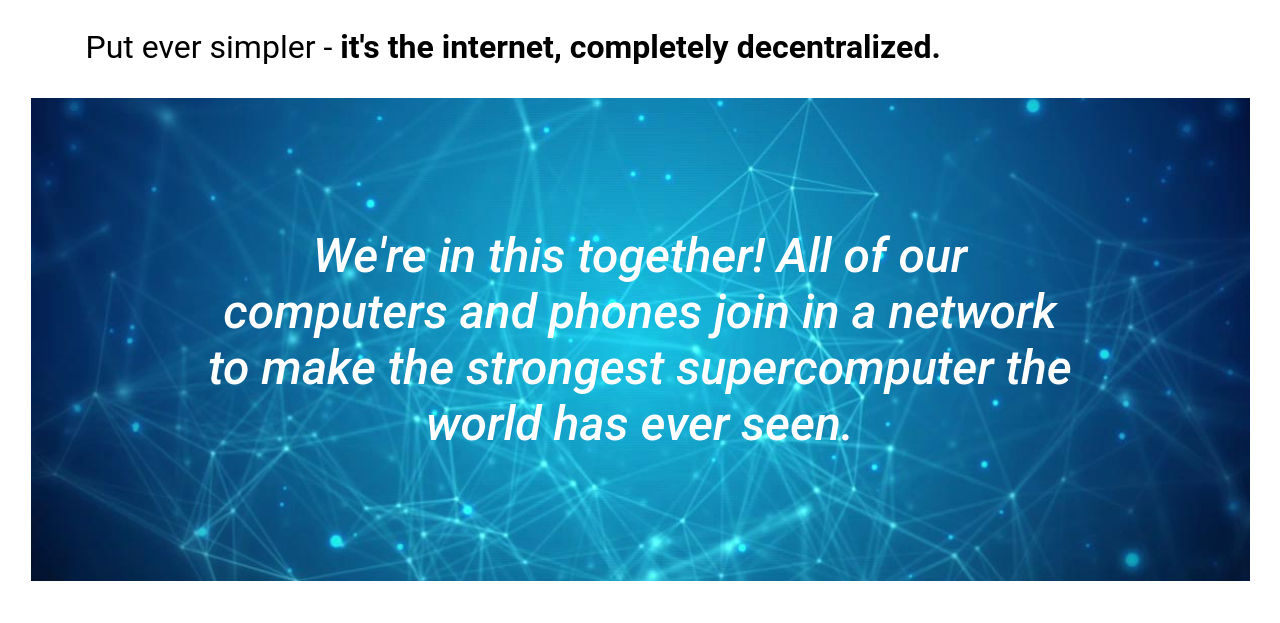
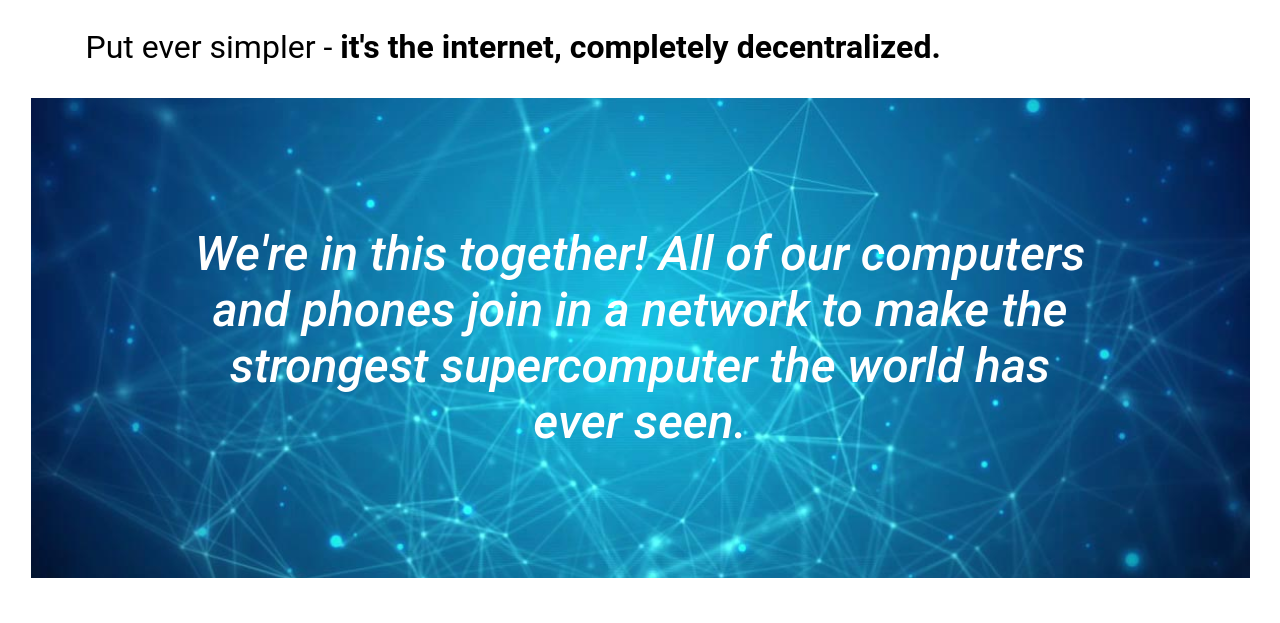
Before and after one commit to SergeyErmolaev/piedpiper, a plain HTML site: page index.html in a window 1280 px wide. Shown: the part 1048-1671 px from the top of the page. Drawn offline with Linux system fonts and the light colour scheme.

Commit message:
corrected hero

```diff
--- a/css/style.css
+++ b/css/style.css
@@ -129,21 +129,44 @@ nav a{
 sup { vertical-align: baseline; position: relative; top: -1.1em; }
 sub { vertical-align: baseline; position: relative; bottom: -1.1em; }
 
+.hero {
+  /*padding: 128px 0;
+  padding: 128px 0;background-image: url('../img/neurons.png');
+  background-size: cover;*/ /*Это у степика было*/
+}
+
+.hero .container {
+  padding: 128px 163px;
+  background-image: url('../img/neurons.png');
+  background-size: cover;
+}
+/*
 .banner .container{
   display: flex;
-  height: 483px;
-  background: 50% 50%/1219px 483px url('../img/neurons.png') no-repeat;
+  padding: 128px 0;/*Работа над ошибками*/
+  /*height: 483px;
+  background: 100% 100%/1219px 483px url('../img/neurons.png') no-repeat;
   color: #ffffff;
   text-align: center;
   padding: 0;
 }
-
-.banner p{
+*/
+/*.banner p{
   font-weight: 500;
   font-size: 48px;
   line-height: 56px;
   font-style: italic;
   margin: auto;
+}*/
+
+.hero__message {
+  font-family: 'Roboto', sans-serif;
+  font-style: italic;
+  font-weight: 500;
+  font-size: 48px;
+  line-height: 56px;
+  text-align: center;
+  color: #fff;
 }
 
 .introducing img {
--- a/index.html
+++ b/index.html
@@ -40,10 +40,14 @@
           <p>Put ever simpler - <b>it's the internet, completely decentralized.</b></p>
         </div>
       </section>
-      <section class="banner">
+      <section class="hero"> <!-- У меня был banner -->
         <div class="container">
-          <p>We're in this together! All of our<br> computers and phones join in a network<br> to make the strongest supercomputer the<br>
-            world has ever seen.</p>
+          <!-- <p>We're in this together! All of our<br> computers and phones join in a network<br> to make the strongest supercomputer the<br>
+            world has ever seen.</p> -->
+          <div class="hero__message">
+            We're in this together! All of our computers and phones join in a network to make the strongest supercomputer the
+              world has ever seen.
+          </div>
         </div>
       </section>
       <section class="introducing">
```
